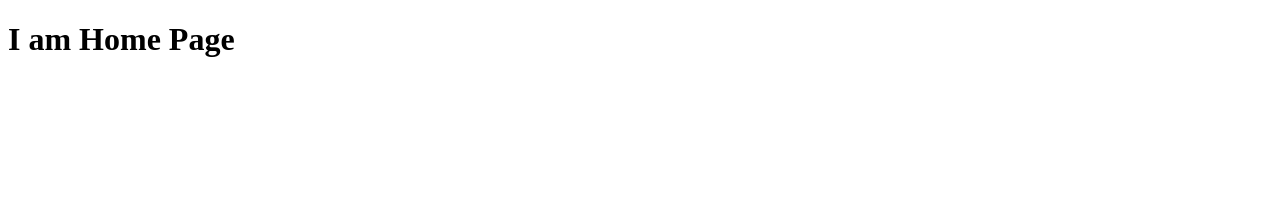
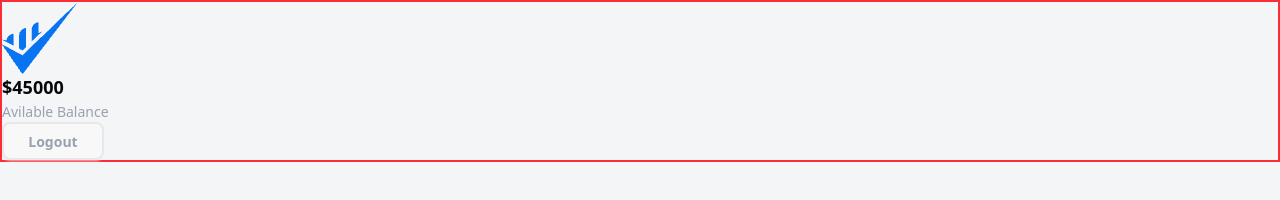
Before and after one commit to faiji31/Mobile_Bank, a plain HTML site: page home.html in a window 1280 px wide. Drawn offline with nearby package versions, Linux system fonts and the light colour scheme.

Commit message:
9th commit

```diff
--- a/home.html
+++ b/home.html
@@ -3,9 +3,25 @@
 <head>
     <meta charset="UTF-8">
     <meta name="viewport" content="width=device-width, initial-scale=1.0">
+     <link href="https://cdn.jsdelivr.net/npm/daisyui@5" rel="stylesheet" type="text/css" />
+      <script src="https://cdn.jsdelivr.net/npm/@tailwindcss/browser@4"></script>
+    <title>Document</title>
     <title>Home Page</title>
 </head>
-<body>
-    <h1>I am Home Page</h1>
+<body class="bg-[#F4F5F7] h-[100vh]">
+   <div class="border-2 border-red-500 min-h-[50px]">
+    <div>
+        <img src="assets/Group.png" alt="">
+        <div>
+            <h3 class=" text-[18px] text-[#080808] font-bold ">$45000</h3>
+            <p class="text-[14px] text-gray-400">Avilable Balance</p>
+        </div>
+
+    </div>
+    <div>
+        <button class="btn w-[102px] h-[38px] text-gray-400 border-2 rounded-lg">Logout</button>
+    </div>
+   </div>
+
 </body>
 </html>
```
